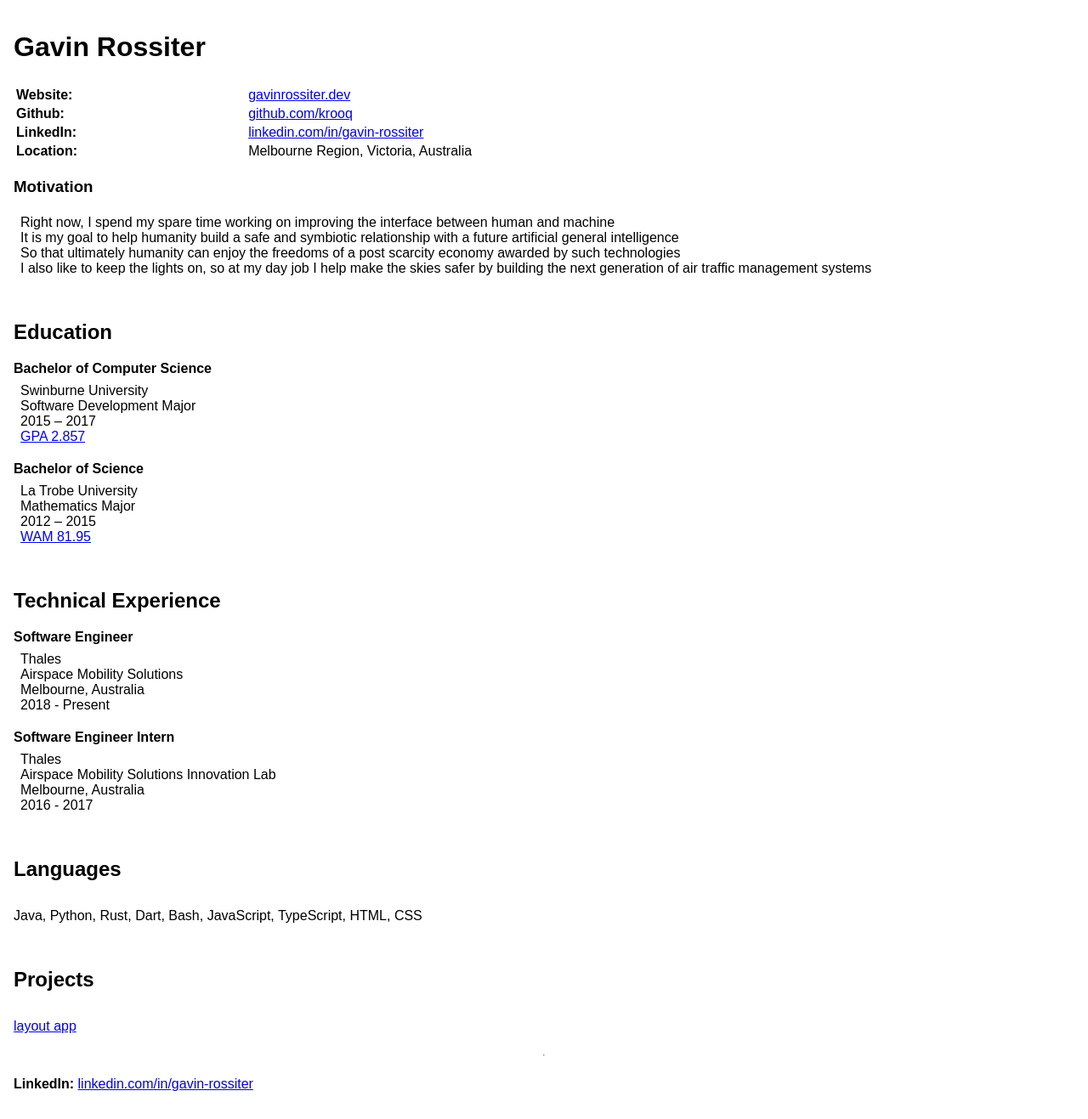
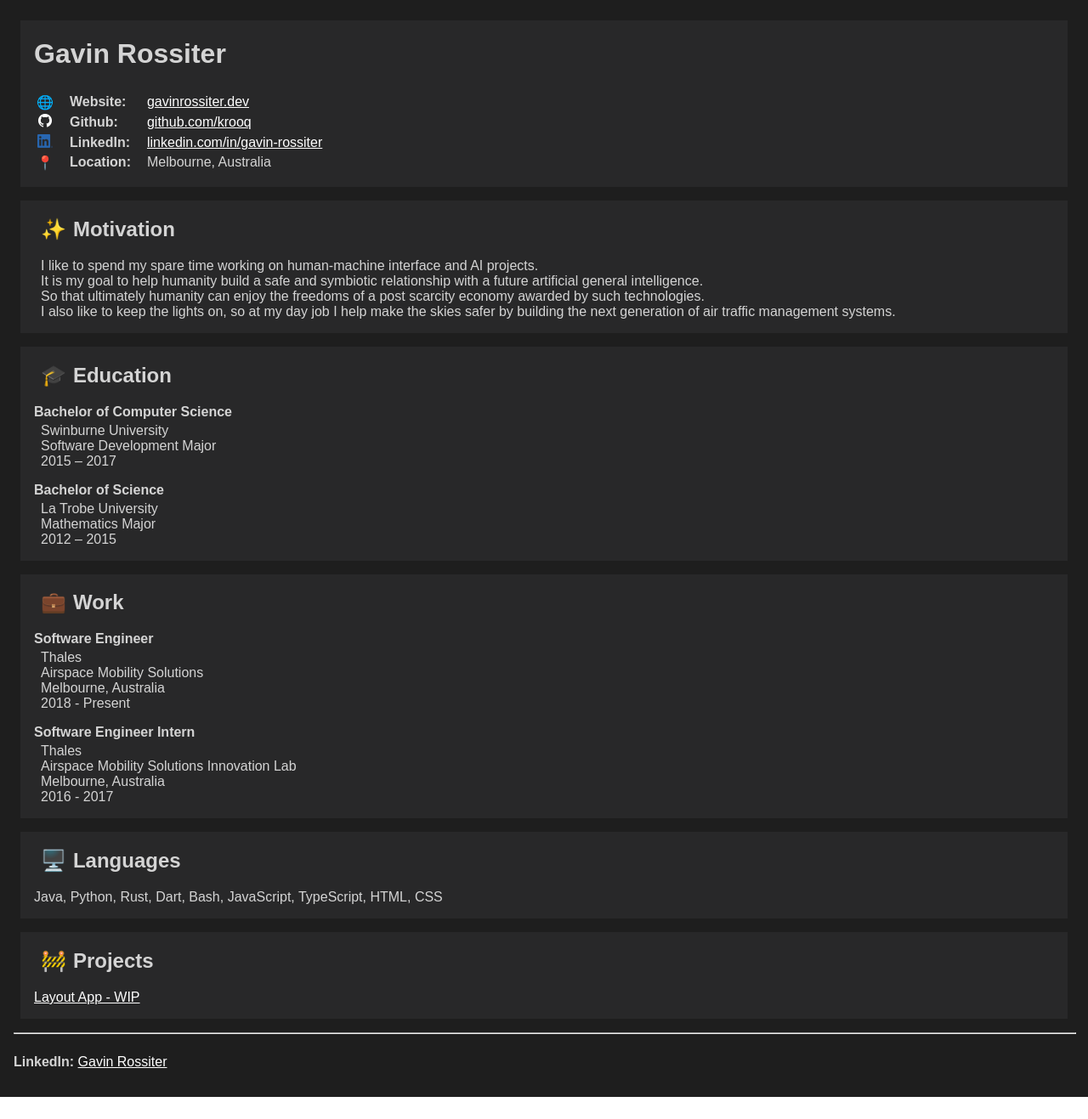
Before and after one commit to krooq/gavinrossiter.dev, a React (Create React App) app: page / in a window 1280 px wide. Shown: the whole page at 85% size. After the commit the page ends 1291 px from the top, so only its background shows below. Built offline with nearby package versions, Linux system fonts and the light colour scheme.

Commit message:
some-css-and-stuff

```diff
--- a/src/Home.css
+++ b/src/Home.css
@@ -16,14 +16,45 @@ h4 {
 .home {
     display:flex;
     flex-direction: column;
-    margin: 16px;
+    padding: 16px;
+    /* height:100%;
+    width:100%; */
+    color: #d4d4d4;
 }
 
 hr {
     color: ivory;
+    width: 100%;
 }
 
-h2 {
-    margin-top: 36px;
+#root{
+    min-height:100vh;
+    background-color: #1e1e1e;
+}
+
+a {
+    color:white;
+}
+
+.home div {
+    background-color: #282829;
+    margin:8px;
+    padding-left:16px;
+    display: inline-block;
+}
+
+td {
+    padding-right:16px
+}
+
+.link-icon {
+    text-align: center;
+}
+
+.emoji {
+    padding:8px 8px;
+}
+
+table {
     margin-bottom: 16px;
 }
--- a/src/Home.tsx
+++ b/src/Home.tsx
@@ -4,59 +4,68 @@ import './Home.css';
 function Home() {
     return (
         <div className="home">
+            <div>
                 <h1 id="gavin-rossiter">Gavin Rossiter</h1>
-            <table>
+                <table >
                     <thead>
                         <tr>
+                            <th></th>
                             <th></th>
                             <th></th>
                         </tr>
                     </thead>
                     <tbody>
                         <tr>
+                            <td className="link-icon"><span role="img" aria-label="web">🌐</span></td>
                             <td><strong>Website:</strong></td>
                             <td><a href="https://gavinrossiter.dev">gavinrossiter.dev</a></td>
                         </tr>
                         <tr>
+                            <td className="link-icon"><img src="GitHub-Mark-Light-32px.png" height="16pt" alt="github" /></td>
                             <td><strong>Github:</strong></td>
                             <td><a href="https://github.com/krooq">github.com/krooq</a></td>
                         </tr>
                         <tr>
+                            <td className="link-icon"><img src="LI-In-Bug.png" height="16pt" alt="linkedin" /></td>
                             <td><strong>LinkedIn:</strong></td>
                             <td><a href="https://www.linkedin.com/in/gavin-rossiter">linkedin.com/in/gavin-rossiter</a></td>
                         </tr>
                         <tr>
+                            <td className="link-icon"><span role="img" aria-label="location">📍</span></td>
                             <td><strong>Location:</strong></td>
-                        <td>Melbourne Region, Victoria, Australia</td>
+                            <td>Melbourne, Australia</td>
                         </tr>
                     </tbody>
                 </table>
-            <h3 id="motivation">Motivation</h3>
+            </div>
+            <div>
+                <h2 id="motivation"><span className="emoji" role="img" aria-label="motivation">✨</span>Motivation</h2>
                 <ul>
-                <li>Right now, I spend my spare time working on improving the interface between human and machine</li>
+                    <li>I like to spend my spare time working on human-machine interface and AI projects.</li>
                     <li>It is my goal to help humanity build a safe and symbiotic relationship with a future artificial general
-        intelligence</li>
-                <li>So that ultimately humanity can enjoy the freedoms of a post scarcity economy awarded by such technologies</li>
+        intelligence.</li>
+                    <li>So that ultimately humanity can enjoy the freedoms of a post scarcity economy awarded by such technologies.</li>
                     <li>I also like to keep the lights on, so at my day job I help make the skies safer by building the next generation
-        of air traffic management systems</li>
+        of air traffic management systems.</li>
                 </ul>
-            <h2 id="education">Education</h2>
+            </div>
+            <div>
+                <h2 id="education"><span className="emoji" role="img" aria-label="education">🎓</span>Education</h2>
                 <h4 id="bachelor-of-computer-science">Bachelor of Computer Science</h4>
                 <ul>
                     <li>Swinburne University</li>
                     <li>Software Development Major</li>
                     <li>2015 – 2017</li>
-                <li><a href="https://www.swinburneonline.edu.au/future-students/graduation-beyond/grade-point-average">GPA 2.857</a>
-                </li>
                 </ul>
                 <h4 id="bachelor-of-science">Bachelor of Science</h4>
                 <ul>
                     <li>La Trobe University</li>
                     <li>Mathematics Major</li>
                     <li>2012 – 2015</li>
-                <li><a href="https://www.latrobe.edu.au/mylatrobe/calculating-your-weighted-average-mark-wam/">WAM 81.95</a></li>
                 </ul>
-            <h2 id="technical-experience">Technical Experience</h2>
+            </div>
+            <div id="work">
+                <h2 id="work"><span className="emoji" role="img" aria-label="work">💼</span>Work</h2>
                 <h4 id="software-engineer">Software Engineer</h4>
                 <ul>
                     <li>Thales</li>
@@ -71,14 +80,17 @@ function Home() {
                     <li>Melbourne, Australia</li>
                     <li>2016 - 2017 </li>
                 </ul>
-            <h2 id="languages">Languages</h2>
+            </div>
+            <div >
+                <h2 id="languages"><span className="emoji" role="img" aria-label="languages">🖥️</span>Languages</h2>
                 <p>Java, Python, Rust, Dart, Bash, JavaScript, TypeScript, HTML, CSS</p>
-            <h2 id="projects">Projects</h2>
-            <p><a href="/app">layout app</a></p>
-            <div />
-
+            </div>
+            <div >
+                <h2 id="projects"><span className="emoji" role="img" aria-label="projects">🚧</span>Projects</h2>
+                <p><a href="/app">Layout App - WIP</a></p>
+            </div>
             <hr />
-            <p><strong>LinkedIn:</strong> <a href="https://www.linkedin.com/in/gavin-rossiter">linkedin.com/in/gavin-rossiter</a>
+            <p><strong>LinkedIn:</strong> <a href="https://www.linkedin.com/in/gavin-rossiter">Gavin Rossiter</a>
             </p>
         </div>
     )
```
Also changed, not shown: public/GitHub-Mark-Light-32px.png (added), public/LI-In-Bug.png (added). Lines whose indentation alone changed are shown as unchanged.
